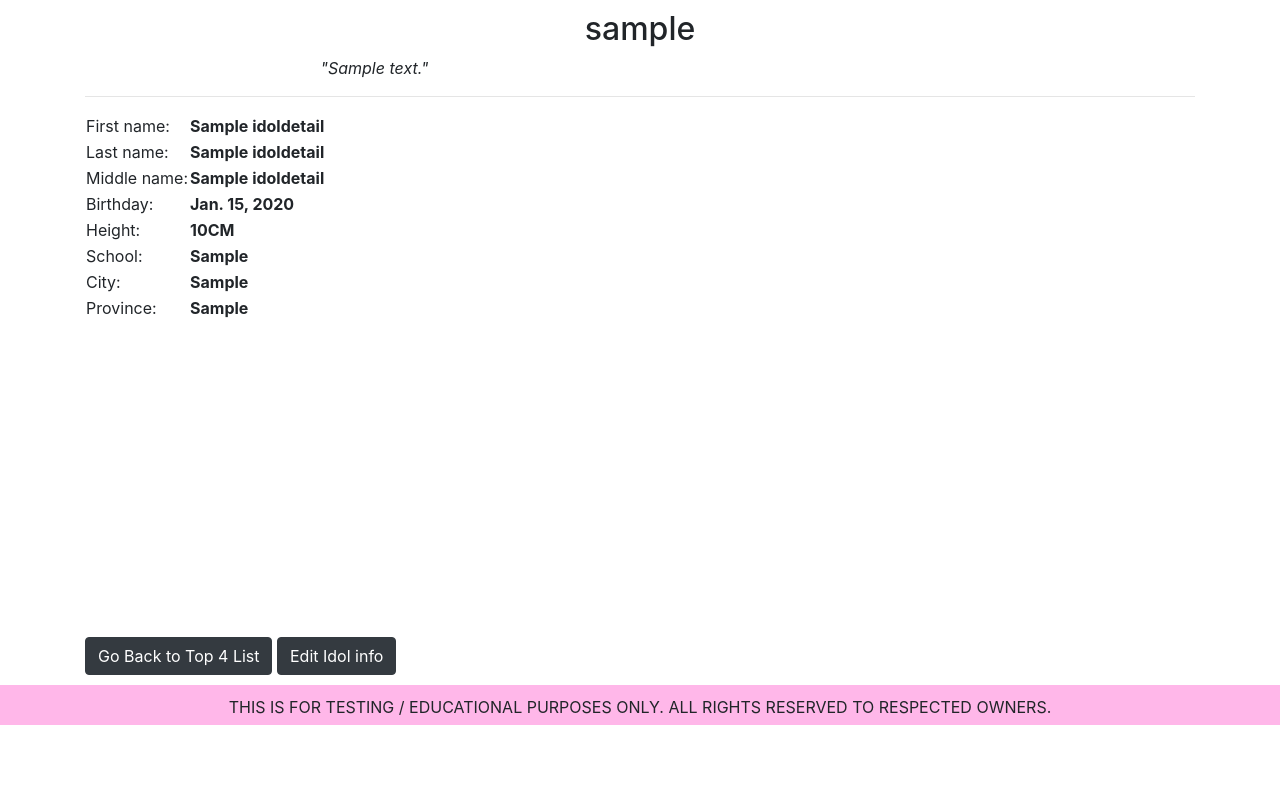
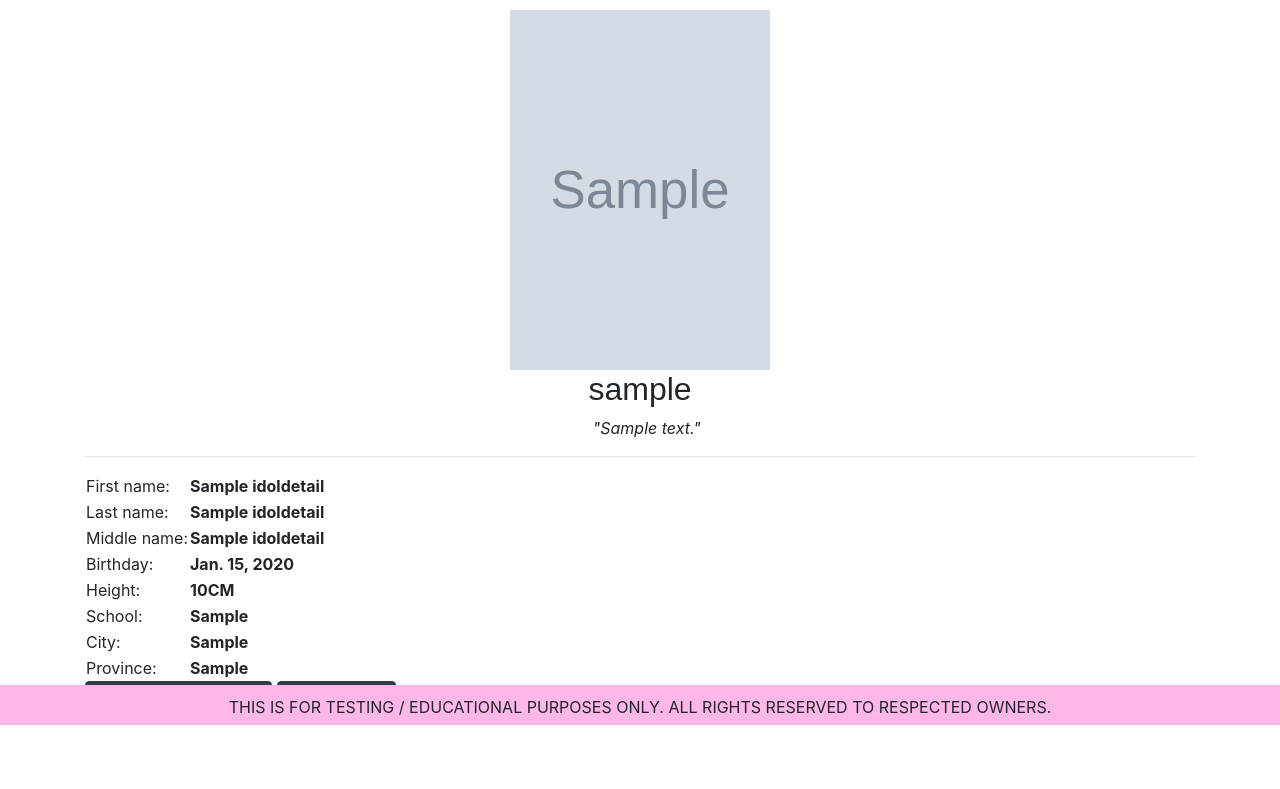
Before and after one commit to 1loveanime/Exercise3, a Django app: page /idol/profile/1 in a window 1280 px wide. Shown: the part 75-864 px from the top of the page. Before the commit the page ends 800 px from the top, so only its background shows below. Run offline with Django 3.2, Linux system fonts and the light colour scheme; a user stored in the database is signed in; tables that the repository leaves empty hold one stand-in row (values such as "Sample post"); grey boxes marked "Sample" are stand-in pictures; some libraries are stand-ins or nearby versions.

Commit message:
finished exercise3

```diff
--- a/Exercise3app/forms.py
+++ b/Exercise3app/forms.py
@@ -11,4 +11,4 @@ class RegistrationForm(UserCreationForm):
 class IdolCreationForm(forms.ModelForm):
 	class Meta:
 		model = IdolDetail
-		exclude = ('age', )
+		exclude = ('', )
--- a/Exercise3app/models.py
+++ b/Exercise3app/models.py
@@ -8,7 +8,7 @@ class IdolDetail(models.Model):
 	birthday = models.DateField()
 	city = models.CharField(max_length=20)
 	height = models.PositiveIntegerField(validators=[MaxValueValidator(300)], help_text='Please input in CM')
-	profilepicture = models.ImageField(upload_to='pictures/', default='pictures/default.png')
+	profilepicture = models.ImageField(upload_to='gallery', default='gallery/default.png', null=True, blank=True)
 	namefirst = models.CharField(max_length=100)
 	namelast = models.CharField(max_length=100)
 	namemiddle = models.CharField(max_length=100, null=True, blank=True)
--- a/Exercise3app/static/Exercise3/style.css
+++ b/Exercise3app/static/Exercise3/style.css
@@ -8,14 +8,12 @@ footer {
 	width: 100%;
 	height: 40px;
 	background-color: #ffb7e9;
-	bottom: 0;
-	position: absolute;
 	padding: 10px;
 }
 
 .body-padding {
 	padding-top: 10px;
-	padding-bottom: 40px;
+	padding-bottom: 70px;
 }
 
 .loginbuttonposition {
--- a/Exercise3app/templates/Exercise3app/base.html
+++ b/Exercise3app/templates/Exercise3app/base.html
@@ -23,7 +23,7 @@
 	    {% block content %}
 	    {% endblock %}
     </div>
-    <footer>
+    <footer class="fixed-bottom">
     	<div class="text-center">
     		<p>THIS IS FOR TESTING / EDUCATIONAL PURPOSES ONLY. ALL RIGHTS RESERVED TO RESPECTED OWNERS.</p>
     	</div>
--- a/Exercise3app/templates/Exercise3app/idoldetailview.html
+++ b/Exercise3app/templates/Exercise3app/idoldetailview.html
@@ -1,19 +1,24 @@
 {% extends 'Exercise3app/base.html'%}
 
 {% block content %}
-<div style="padding-left: 20%; padding-right: 20%;">
-	<h2><center>{{idolinfo.nickname }}</center></h2>
+<div class="text-center" style="padding-left: 20%; padding-right: 20%;">
+	{% if idolinfo.profilepicture %}
+		<img style="height: 360px; width: 260px" src="{{ idolinfo.profilepicture.url }}">
+	{% else %}
+		<p>NO IMAGE</p>
+	{% endif %}
+	<h2 style="font-family: fantasy;">{{idolinfo.nickname }}</h2>
 	<p>&nbsp&nbsp&nbsp<i>"{{ idolinfo.aboutme }}"</i></p>
 </div>
 <hr>
 <table>
 	<tr>
 		<td>First name: </td>
-		<td><strong>{{idolinfo.namefirst }}</strong></td>
+		<td><strong>{{idolinfo.namefirst}}</strong></td>
 	</tr>
 	<tr>
-		<td>Last name:</td>
-		<td><strong>{{idolinfo.namelast }}</strong></td>
+		<td>Last name: </td>
+		<td><strong>{{idolinfo.namelast}}</strong></td>
 	</tr>
 	<tr>
 		<td>Middle name: </td>
@@ -21,26 +26,26 @@
 	</tr>
 	<tr>
 		<td>Birthday: </td>
-		<td><strong>{{idolinfo.birthday }}</strong></td>
+		<td><strong>{{idolinfo.birthday}}</strong></td>
 	</tr>
 	<tr>
 		<td>Height: </td>
-		<td><strong>{{idolinfo.height }}CM</strong></td>
+		<td><strong>{{idolinfo.height}}CM</strong></td>
 	</tr>
 	<tr>
 		<td>School: </td>
-		<td><strong>{{idolinfo.school }}</strong></td>
+		<td><strong>{{idolinfo.school}}</strong></td>
 	</tr>
 	<tr>
 		<td>City: </td>
-		<td><strong>{{idolinfo.city }}</strong></td>
+		<td><strong>{{idolinfo.city}}</strong></td>
 	</tr>
 	<tr>
 		<td>Province: </td>
-		<td><strong>{{idolinfo.province }}</strong></td>
+		<td><strong>{{idolinfo.province}}</strong></td>
 	</tr>
 </table>
-<div style="position: absolute; bottom: 50px;">
+<div class="footer">
 	<a class="btn btn-dark" href="{% url 'welcome' %}" >Go Back to Top 4 List</a>
 	<a class="btn btn-dark" href="{% url 'idol_edit' pk=idolinfo.pk %}">Edit Idol info</a>
 </div>
--- a/Exercise3app/views.py
+++ b/Exercise3app/views.py
@@ -30,7 +30,7 @@ def idolfulllist(request):
 @login_required
 def idolregister(request):
 	if request.method == 'POST':
-		forms = IdolCreationForm(request.POST)
+		forms = IdolCreationForm(request.POST, request.FILES)
 		if forms.is_valid():
 			forms.save()
 			formskey = forms.save(commit=False)
@@ -43,7 +43,7 @@ def idolregister(request):
 def idol_edit(request, pk):
 	formsinfo = get_object_or_404(IdolDetail, pk=pk)
 	if request.method == 'POST':
-		forms = IdolCreationForm(request.POST, instance=formsinfo)
+		forms = IdolCreationForm(request.POST, request.FILES, instance=formsinfo)
 		if forms.is_valid():
 			forms.save()
 			formskey = forms.save(commit=False)
@@ -63,5 +63,5 @@ def registration(request):
 	return render(request, 'registration/registration.html', {'form' : form})
 
 def welcome(request):
-	idoltoplist = IdolDetail.objects.order_by('-votes')
+	idoltoplist = IdolDetail.objects.order_by('-votes')[0:4]
 	return render(request, 'Exercise3app/welcome.html', {'idoltoplist' : idoltoplist})
--- a/mysite/settings.py
+++ b/mysite/settings.py
@@ -125,3 +125,6 @@ USE_TZ = True
 STATIC_URL = '/static/'
 
 LOGIN_REDIRECT_URL = '/'
+
+MEDIA_ROOT = os.path.join(BASE_DIR, 'media')
+MEDIA_URL = '/media/'
--- a/mysite/urls.py
+++ b/mysite/urls.py
@@ -17,9 +17,17 @@ from django.contrib import admin
 from django.urls import path, include
 from django.contrib.auth import views
 
+from . import settings
+from django.contrib.staticfiles.urls import static
+from django.contrib.staticfiles.urls import staticfiles_urlpatterns
+
+
 urlpatterns = [
 	path('admin/', admin.site.urls),
 	path('', include('Exercise3app.urls')),
     path('accounts/login/', views.LoginView.as_view(), name='login'),
     path('accounts/logout/', views.LogoutView.as_view(next_page='welcome'), name='logout'),
 ]
+
+urlpatterns += staticfiles_urlpatterns()
+urlpatterns += static(settings.MEDIA_URL, document_root=settings.MEDIA_ROOT)
```
Also changed, not shown: Exercise3app/templates/Exercise3app/idolregister.html (+8 -1 lines), Exercise3app/templates/Exercise3app/welcome.html (+9 -3 lines), Exercise3app/migrations/0008_idoldetail_profilepicture.py (added), Exercise3app/migrations/0009_auto_20190405_1504.py (added), Exercise3app/migrations/0010_auto_20190405_1513.py (added), 1 other file.
